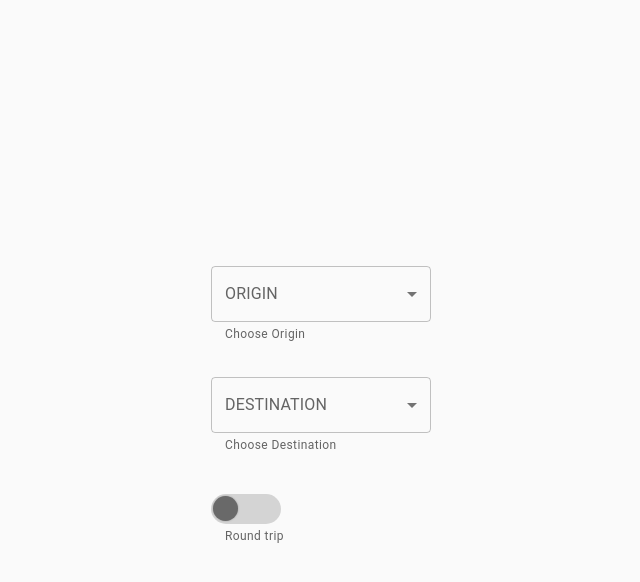
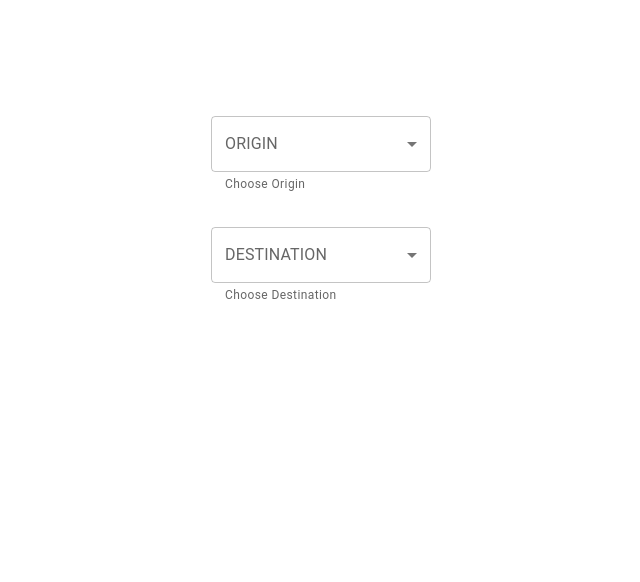
Before and after one commit to GeorgiaAsimaki/flight-service_frontend, a React (Create React App) app: page / in a window 1280 px wide. Shown: the top 582 px of the page, without its empty margins (319-959 px from the left). Built offline with nearby package versions, Linux system fonts and the light colour scheme.

Commit message:
first page v2

```diff
--- a/package.json
+++ b/package.json
@@ -3,11 +3,14 @@
   "version": "0.1.0",
   "private": true,
   "dependencies": {
+    "@date-io/dayjs": "^1.3.13",
     "@emotion/styled": "^11.10.5",
     "@mui/material": "^5.10.16",
+    "@mui/x-date-pickers": "^5.0.9",
     "@testing-library/jest-dom": "^5.16.5",
     "@testing-library/react": "^13.4.0",
     "@testing-library/user-event": "^13.5.0",
+    "dayjs": "^1.11.6",
     "react": "^18.2.0",
     "react-dom": "^18.2.0",
     "react-scripts": "5.0.1",
--- a/src/App.css
+++ b/src/App.css
@@ -1,7 +1,6 @@
 .App {
   text-align: center;
-  background:#fafafa;
-  padding:250px;
+
 }
 
 .App-logo {
--- /dev/null
+++ b/src/components/Dates.js
@@ -0,0 +1,46 @@
+import * as React from 'react';
+import dayjs from 'dayjs';
+import TextField from '@mui/material/TextField';
+import Stack from '@mui/material/Stack';
+import { AdapterDayjs } from '@mui/x-date-pickers/AdapterDayjs';
+import { LocalizationProvider } from '@mui/x-date-pickers/LocalizationProvider';
+import { DatePicker } from '@mui/x-date-pickers/DatePicker';
+import { MobileDatePicker } from '@mui/x-date-pickers/MobileDatePicker';
+import { DesktopDatePicker } from '@mui/x-date-pickers/DesktopDatePicker';
+
+export default function ResponsiveDatePickers({ date }) {
+  const [departure, setDeparture] = React.useState(dayjs('2022-04-07'));
+  const [ret, setReturn] = React.useState(dayjs('2022-04-07'));
+
+  const changeDeparture = (newValue) => {
+    setDeparture(newValue);
+  }
+
+  const changeReturn = (newValue) => {
+      setReturn(newValue);
+    }
+
+  return (
+
+    <LocalizationProvider dateAdapter={AdapterDayjs}>
+        {date=="departure" && (
+        <DesktopDatePicker
+          label="Departure date"
+          value={departure}
+          minDate={dayjs('2017-01-01')}
+          onChange={changeDeparture}
+          renderInput={(params) => <TextField {...params} />}
+        />
+        )}
+        {date=="return" && (
+            <DesktopDatePicker
+                      label="Return date"
+                      value={ret}
+                      minDate={dayjs('2017-01-01')}
+                      onChange={changeReturn}
+                      renderInput={(params) => <TextField {...params} />}
+                    />
+        )}
+    </LocalizationProvider>
+  );
+}
--- a/src/components/Start.js
+++ b/src/components/Start.js
@@ -6,13 +6,16 @@ import FormControl from '@mui/material/FormControl';
 import Select from '@mui/material/Select';
 import Grid from '@mui/material/Grid';
 
-import Switch from './Switch'
+import Switch from './Switch';
+import Dates from './Dates';
+
 
 export default function SelectLabels() {
 
   const [origin, setOrigin] = React.useState('');
   const [destination, setDestination] = React.useState('');
   const [value, setValue] = React.useState(false);
+  const [form,setForm] = React.useState(false);
 
   const handleOrigin = (event) => {
     setOrigin(event.target.value);
@@ -20,13 +23,14 @@ export default function SelectLabels() {
 
   const handleDestination = (event) => {
     setDestination(event.target.value);
+    setForm(true);
   };
 
   return (
     <div>
         <Grid container>
           <Grid item xs={12}>
-              <FormControl sx={{m: 2,  minWidth: 220 }}>
+              <FormControl sx={{m: 2, top:100,  minWidth: 220 }} >
                 <InputLabel id="demo-simple-select-helper-label">ORIGIN</InputLabel>
                 <Select
                   labelId="demo-simple-select-helper-label"
@@ -48,7 +52,7 @@ export default function SelectLabels() {
               </FormControl>
           </Grid>
           <Grid item xs={12}>
-              <FormControl sx={{ m: 2, minWidth: 220 }}>
+              <FormControl sx={{ m: 2,top:100, minWidth: 220 }}>
                       <InputLabel id="demo-simple-select-helper-label">DESTINATION</InputLabel>
                       <Select
                         labelId="demo-simple-select-helper-label"
@@ -69,12 +73,32 @@ export default function SelectLabels() {
                       <FormHelperText>Choose Destination</FormHelperText>
               </FormControl>
           </Grid>
-          <Grid item xs={12}>
-            <FormControl sx={{m: 2,  minWidth: 220 }}>
-                <Switch isOn={value} handleToggle={() => {setValue(!value); alert(value);}}/>
-                <FormHelperText>Round trip</FormHelperText>
-            </FormControl>
-          </Grid>
+          {form && (
+              <>
+              <Grid item xs={12}>
+                <FormControl sx={{m: 2, top:100,  minWidth: 220 }}>
+                    <Switch isOn={value} handleToggle={() => {setValue(!value);}}/>
+                    <FormHelperText>Round trip</FormHelperText>
+                </FormControl>
+              </Grid>
+
+              <Grid item xs={12}>
+                 <FormControl sx={{m: 2, top:100, minWidth: 220 }}>
+                        <Dates date="departure" />
+                        <FormHelperText>Choose departure date</FormHelperText>
+                 </FormControl>
+              </Grid>
+
+              {value && (
+                <Grid item xs={12}>
+                    <FormControl sx={{m: 2, top:100,  minWidth: 220 }}>
+                        <Dates date="return" />
+                        <FormHelperText>Choose return date</FormHelperText>
+                    </FormControl>
+                </Grid>
+              )}
+              </>
+          )}
         </Grid>
     </div>
   );
```
Also changed, not shown: 1 other file (tests, documents, lock files or other folders).
